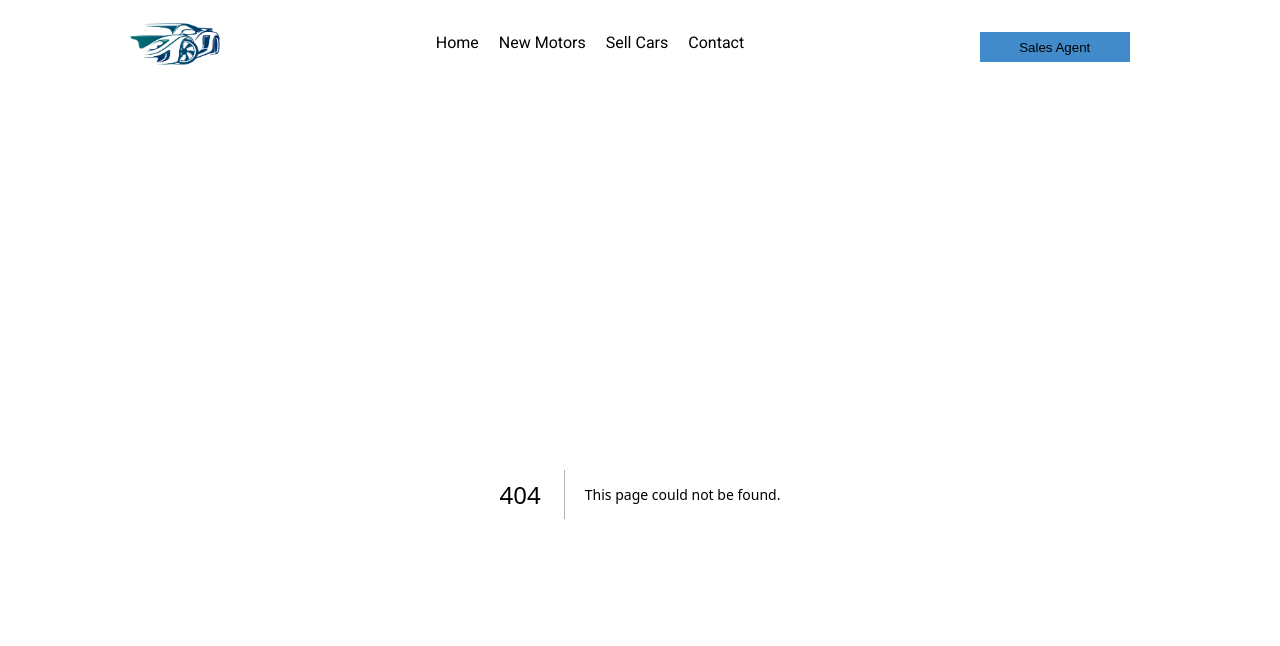
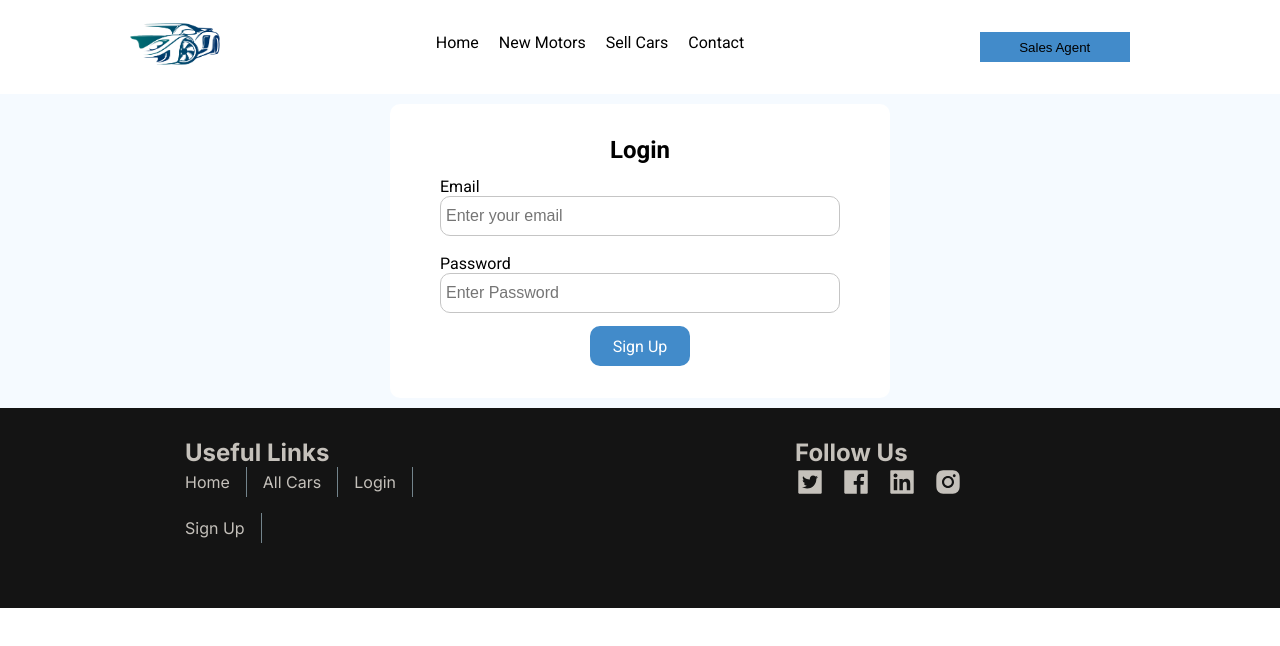
Before and after one commit to djemmydon/carpro, a Next.js app: page /signin in a window 1280 px wide. Before the commit this address had no page. Shown: the top 646 px of the page. Built offline with nearby package versions, Linux system fonts and the light colour scheme.

Commit message:
oset commit

```diff
--- /dev/null
+++ b/app/api/user/sign-in/route.js
@@ -0,0 +1,57 @@
+import bcrypt from "bcrypt";
+import Cookies from "js-cookie";
+import { createClient } from "next-sanity";
+import jwt from "jsonwebtoken";
+
+export const POST = async (req, res) => {
+  const data = await req.json();
+
+  const sanity = {
+    projectId: process.env.NEXT_PUBLIC_APP_KEY,
+    dataset: "production",
+    token: process.env.NEXT_PUBLIC_APP_TOKEN,
+  };
+
+  const clients = createClient(sanity);
+
+  try {
+    const user = await clients.fetch(
+      `*[_type == 'user' && email == $email] [0]  `,
+      {
+        email: data.email,
+      }
+    );
+
+    if (!user) {
+      return new Response(`user does not exist.`, {
+        status: 400,
+      });
+    } else {
+      const isMatch = await bcrypt.compare(data.password, user.password);
+
+      if (!isMatch) {
+        return new Response(`inValid credential.`, {
+          status: 400,
+        });
+      } else {
+        const token = jwt.sign({ id: user._id }, "thisishardestkeyever");
+        delete user.password;
+
+        Cookies.set("user", {
+          name: user.name,
+          email: user.email,
+          phone: user.phone,
+          token: token,
+        });
+
+        return new Response(JSON.stringify({ user, token }), {
+          status: 200,
+        });
+      }
+    }
+  } catch (error) {
+    return new Response(`${error} What is this`, {
+      status: 500,
+    });
+  }
+};
--- a/app/api/user/sign-up/route.js
+++ b/app/api/user/sign-up/route.js
@@ -6,49 +6,46 @@ import bcrypt from "bcrypt";
 import Cookies from "js-cookie";
 import { createClient } from "next-sanity";
 
-
-
 export const POST = async (req, res) => {
   const data = await req.json();
-
-
 
   const sanity = {
     projectId: process.env.NEXT_PUBLIC_APP_KEY,
     dataset: "production",
     token: process.env.NEXT_PUBLIC_APP_TOKEN,
-  }
+  };
 
-  const clients = createClient(sanity)
-
-
+  const clients = createClient(sanity);
 
   try {
+    const users = await clients.fetch(
+      `*[_type == 'user' && email == $email] [0]  `,
+      {
+        email: data.email,
+      }
+    );
 
-
-    const users = await clients.fetch(`*[_type == 'user' && email == $email] [0]  `, {
-      email: data.email,
-    });
-
-    if(users) {
+    if (users) {
       return new Response(`User Already Exist`, {
         status: 500,
       });
     }
-
+    const salt = await bcrypt.genSalt();
+    const passwordHash = await bcrypt.hash(data.password, salt);
     await clients.create({
       _type: "user",
-      name:data.name,
+      name: data.name,
       email: data.email,
       phone: data.phone,
       city: data.city,
       state: data.state,
-      password: data.password,
-    })
+      password: passwordHash,
+    });
 
     await transporter.sendMail({
       ...mailOptions,
-    subject: "Congratulations 🎉! A new agent has just signed up on your website",
+      subject:
+        "Congratulations 🎉! A new agent has just signed up on your website",
       html: `
     <html>
 
@@ -123,22 +120,17 @@ export const POST = async (req, res) => {
 
     </html>
     `,
-
-    })
+    });
 
     Cookies.set("user", {
       name: data.name,
       email: data.email,
-      phone: data.phone
-  })
+      phone: data.phone,
+    });
 
-return new Response(JSON.stringify(data), {
+    return new Response(JSON.stringify({data}), {
       status: 201,
     });
-
-
-
-
   } catch (error) {
     return new Response(`${error} What is this`, {
       status: 500,
--- a/app/layout.js
+++ b/app/layout.js
@@ -2,6 +2,7 @@ import "./globals.css";
 import { Inter } from "next/font/google";
 import Navbar from "@/components/Navbar";
 import Head from "next/head";
+import Footer from "@/components/Footer";
 
 const inter = Inter({ subsets: ["latin"] });
 
@@ -14,7 +15,10 @@ export default function RootLayout({ children }) {
   return (
     <html lang="en">
       <Head>
-      <link rel="stylesheet" href="https://cdn.jsdelivr.net/npm/swiper@9/swiper-bundle.min.css" />
+        <link
+          rel="stylesheet"
+          href="https://cdn.jsdelivr.net/npm/swiper@9/swiper-bundle.min.css"
+        />
 
         <link rel="preconnect" href="https://fonts.googleapis.com" />
         <link rel="preconnect" href="https://fonts.gstatic.com" crossorigin />
@@ -28,9 +32,10 @@ export default function RootLayout({ children }) {
           <Navbar />
         </nav>
         <main>{children}</main>
+        <footer>
+          <Footer />
+        </footer>
       </body>
-
-
     </html>
   );
 }
--- /dev/null
+++ b/app/signin/page.js
@@ -0,0 +1,75 @@
+"use client";
+
+import Form, { Form2, Form3 } from "@/components/Form";
+import axios from "axios";
+import Cookies from "js-cookie";
+import Image from "next/image";
+import { useRouter } from "next/navigation";
+import { useState } from "react";
+import styles from "../../styles/sell.module.css";
+
+const SignUp = () => {
+  const [loading, setLoading] = useState(false);
+
+  const router = useRouter();
+
+  const user = Cookies.get("user");
+  const userObject = user ? JSON.parse(user) : null;
+
+  const [data, setData] = useState({
+    email: "",
+    password: "",
+  });
+
+  if (userObject?.user?.email) {
+    router.push("/");
+  }
+  const onChangeData = (e) => {
+    setData({ ...data, [e.target.name]: e.target.value });
+  };
+
+  const onSubmit = async (e) => {
+    e.preventDefault();
+    setLoading(true);
+    await axios
+      .post("/api/user/sign-in", data, {
+        headers: {
+          "Content-Type": "application/json",
+        },
+      })
+      .then((response) => {
+        try {
+          if (response) {
+            console.log(response, "No Response");
+            Cookies.set("user", JSON.stringify(response.data));
+            setLoading(false);
+            setData({
+              email: "",
+              password: "",
+            });
+          }
+        } catch (error) {
+          console.log(error);
+          setLoading(false);
+        } finally {
+          setLoading(false);
+        }
+      });
+  };
+  return (
+    <main className={styles.main}>
+      <div className={styles.mainBody}>
+        <div className={styles.form}>
+          <Form3
+            loading={loading}
+            styling={styles}
+            onSubmit={onSubmit}
+            onChangeData={onChangeData}
+          />
+        </div>
+      </div>
+    </main>
+  );
+};
+
+export default SignUp;
--- a/app/signup/page.jsx
+++ b/app/signup/page.jsx
@@ -17,7 +17,7 @@ const SignUp = () => {
 
     const user = Cookies.get('user')
     const userObject = user ? JSON.parse(user) : null
-    const firstWord = user && userObject.name.split(" ")[0];
+    const firstWord = user && userObject?.user.name.split(" ")[0];
     console.log(firstWord)
 
     const [data, setData] = useState({
@@ -29,7 +29,7 @@ const SignUp = () => {
         password:""
     })
 
-    if (userObject?.email) {
+    if (userObject?.user?.email) {
         router.push("/")
     }
 
--- a/components/Footer.jsx
+++ b/components/Footer.jsx
@@ -1,17 +1,69 @@
+import Link from "next/link";
 import styles from "../styles/footer.module.css";
-
-
+import {
+  AiFillTwitterSquare,
+  AiFillFacebook,
+  AiFillLinkedin,
+  AiFillInstagram,
+} from "react-icons/ai";
 const Footer = () => {
   return (
     <footer className={styles.footer}>
       <div className={styles.footerBody}>
         <div>
+          <div className="headers">
+            <h2>Useful Links</h2>
+          </div>
+          <ul>
+            <li>
+              <Link href="/">Home</Link>
+            </li>
+            <hr />
+            <li>
+              <Link href="/cars">All Cars</Link>
+            </li>
+            <hr />
+            <li>
+              <Link href="/signin">Login</Link>
+            </li>
+            <hr />
+            <li>
+              <Link href="/signup">Sign Up</Link>
+            </li>
+            <hr />
+          </ul>
+        </div>
 
-
-
+        <div>
+          <div className="headers">
+            <h2>Follow Us</h2>
+          </div>
+          <ul>
+            <li>
+              <a href="">
+                <AiFillTwitterSquare size={30} />
+              </a>
+            </li>
+            <li>
+              <a href="">
+                <AiFillFacebook size={30} />
+              </a>
+            </li>
+            <li>
+              <a href="">
+                <AiFillLinkedin size={30} />
+              </a>
+            </li>
+            <li>
+              <a href="">
+                <AiFillInstagram size={30} />
+              </a>
+            </li>
+          </ul>
         </div>
       </div>
+    </footer>
+  );
+};
 
-        </footer>
-    )
-}
+export default Footer;
--- a/components/Form.js
+++ b/components/Form.js
@@ -1,163 +1,178 @@
 import styles from "../styles/footer.module.css";
 
-
-const Form = ({styling, onSubmit, onChangeData, loading}) => {
-console.log(process.env.NEXT_APP_EMAIL_PASS, process.env.NEXT_APP_EMAIL)
+const Form = ({ styling, onSubmit, onChangeData, loading }) => {
+  console.log(process.env.NEXT_APP_EMAIL_PASS, process.env.NEXT_APP_EMAIL);
 
   return (
-        <form  onSubmit={onSubmit}>
+    <form onSubmit={onSubmit}>
       <div className={styling.formBody}>
         <h2>Book an inspection</h2>
         <div className={styling.formItem}>
-                    <label>
-                        Name
-                    </label>
+          <label>Name</label>
           <input
             name="name"
             onChange={onChangeData}
-                    type="text" placeholder="Enter your name" />
+            type="text"
+            placeholder="Enter your name"
+          />
         </div>
         <div className={styling.formItem}>
-                    <label>
-                        Phone Number
-                    </label>
+          <label>Phone Number</label>
           <input
             name="phone"
             onChange={onChangeData}
-                        type="text" placeholder="Enter your Phone number" />
+            type="text"
+            placeholder="Enter your Phone number"
+          />
         </div>
         <div className={styling.formItem}>
-                    <label>
-                        Email
-                    </label>
+          <label>Email</label>
           <input
             name="email"
             onChange={onChangeData}
-                        type="text" placeholder="Enter your email" />
+            type="text"
+            placeholder="Enter your email"
+          />
         </div>
         <div className={styling.formItem}>
-                    <label>
-                        Pickup Address
-                    </label>
+          <label>Pickup Address</label>
           <input
             name="address"
             onChange={onChangeData}
-                        type="text" placeholder="Enter your address" />
+            type="text"
+            placeholder="Enter your address"
+          />
         </div>
         <div className={styling.formItem}>
-                    <label>
-                        State
-                    </label>
+          <label>State</label>
           <input
             name="state"
             onChange={onChangeData}
-                        type="text" placeholder="Enter your state" />
+            type="text"
+            placeholder="Enter your state"
+          />
         </div>
         <div className={styling.formItem}>
-                    <label>
-                        City
-                    </label>
+          <label>City</label>
           <input
             name="city"
             onChange={onChangeData}
-                        type="text" placeholder="Enter your city" />
+            type="text"
+            placeholder="Enter your city"
+          />
         </div>
         <div className={styling.formItem}>
-                    <label>
-                        Date
-                    </label>
-                    <input
-                       name="date"
-                       onChange={onChangeData}
-                        type="date" />
+          <label>Date</label>
+          <input name="date" onChange={onChangeData} type="date" />
         </div>
         <div className={styling.formItem}>
-                    <label>
-                        Time
-                    </label>
-                    <input
-                           name="time"
-                           onChange={onChangeData}
-                        type="time" />
+          <label>Time</label>
+          <input name="time" onChange={onChangeData} type="time" />
         </div>
         <button type="submit">{loading ? "Loading" : "Submit"} </button>
+      </div>
+    </form>
+  );
+};
 
-            </div>
+export default Form;
 
-        </form>
-    )
-}
-
-
-export default Form
-
-
-export const Form2 = ({styling, onSubmit, onChangeData, loading}) => {
-    console.log(process.env.NEXT_APP_EMAIL_PASS, process.env.NEXT_APP_EMAIL)
+export const Form2 = ({ styling, onSubmit, onChangeData, loading }) => {
+  console.log(process.env.NEXT_APP_EMAIL_PASS, process.env.NEXT_APP_EMAIL);
 
   return (
-            <form  onSubmit={onSubmit}>
+    <form onSubmit={onSubmit}>
       <div className={styling.formBody}>
         <h2>Create Account</h2>
         <div className={styling.formItem}>
-                        <label>
-                            Full Name
-                        </label>
+          <label>Full Name</label>
           <input
             name="name"
             onChange={onChangeData}
-                        type="text" placeholder="Enter your name" />
+            type="text"
+            placeholder="Enter your name"
+          />
         </div>
         <div className={styling.formItem}>
-                        <label>
-                            Phone Number
-                        </label>
+          <label>Phone Number</label>
           <input
             name="phone"
             onChange={onChangeData}
-                            type="text" placeholder="Enter your Phone number" />
+            type="text"
+            placeholder="Enter your Phone number"
+          />
         </div>
         <div className={styling.formItem}>
-                        <label>
-                            Email
-                        </label>
+          <label>Email</label>
           <input
             name="email"
             onChange={onChangeData}
-                            type="text" placeholder="Enter your email" />
+            type="text"
+            placeholder="Enter your email"
+          />
         </div>
         <div className={styling.formItem}>
-                        <label>
-                            State
-                        </label>
+          <label>State</label>
           <input
             name="state"
             onChange={onChangeData}
-                            type="text" placeholder="Enter your state" />
+            type="text"
+            placeholder="Enter your state"
+          />
         </div>
         <div className={styling.formItem}>
-                        <label>
-                            City
-                        </label>
+          <label>City</label>
           <input
             name="city"
             onChange={onChangeData}
-                            type="text" placeholder="Enter your city" />
+            type="text"
+            placeholder="Enter your city"
+          />
         </div>
         <div className={styling.formItem}>
-                        <label>
-                            Password
-                        </label>
+          <label>Password</label>
           <input
             name="password"
             onChange={onChangeData}
-                            type="password" placeholder="Enter Password" />
+            type="password"
+            placeholder="Enter Password"
+          />
         </div>
 
         <button type="submit">{loading ? "Loading" : "Sign Up"} </button>
+      </div>
+    </form>
+  );
+};
+export const Form3 = ({ styling, onSubmit, onChangeData, loading }) => {
+  console.log(process.env.NEXT_APP_EMAIL_PASS, process.env.NEXT_APP_EMAIL);
 
+  return (
+    <form onSubmit={onSubmit}>
+      <div className={styling.formBody}>
+        <h2>Login</h2>
+        <div className={styling.formItem}>
+          <label>Email</label>
+          <input
+            name="email"
+            onChange={onChangeData}
+            type="text"
+            placeholder="Enter your email"
+          />
         </div>
 
+        <div className={styling.formItem}>
+          <label>Password</label>
+          <input
+            name="password"
+            onChange={onChangeData}
+            type="password"
+            placeholder="Enter Password"
+          />
+        </div>
+
+        <button type="submit">{loading ? "Loading" : "Sign Up"} </button>
+      </div>
     </form>
-        )
-    }
+  );
+};
--- a/components/Navbar.jsx
+++ b/components/Navbar.jsx
@@ -1,19 +1,17 @@
-"use client"
+"use client";
 import Hamburger from "hamburger-react";
 import Cookies from "js-cookie";
 import Image from "next/image";
 import Link from "next/link";
 import React, { useState } from "react";
 import styles from "../styles/navbar.module.css";
-import Search from "./Search";
-
 
 function Navbar() {
-  const [open, setOpen] = useState(false)
-  const user = Cookies.get('user')
-  const userObject = user ? JSON.parse(user) : null
-  const firstWord = user && userObject.name.split(" ")[0];
-  console.log(firstWord)
+  const [open, setOpen] = useState(false);
+  const user = Cookies.get("user");
+  const userObject = user ? JSON.parse(user) : null;
+  const firstWord = user && userObject?.user.name?.split(" ")[0];
+  console.log(firstWord);
 
   return (
     <div className={styles.navBody}>
@@ -21,42 +19,53 @@ function Navbar() {
         <Image src="/images/carlogo1.png" width={100} height={50} />
       </div>
 
-      <div className={open ?` ${styles.navList } ${styles.navListMobile}`: styles.navList }>
-
-
+      <div
+        className={
+          open ? ` ${styles.navList} ${styles.navListMobile}` : styles.navList
+        }
+      >
         <ul>
-          <li>
+          <li onClick={() => setOpen(false)}>
             <Link href="/">Home</Link>
           </li>
-          <li>
+          <li onClick={() => setOpen(false)}>
             <Link href="/cars">New Motors</Link>
           </li>
-          <li>
+          <li onClick={() => setOpen(false)}>
             <Link href="/sell-car">Sell Cars</Link>
           </li>
-          <li>
+          <li onClick={() => setOpen(false)}>
             <Link href="/">Contact</Link>
           </li>
-          <li className={styles.sale}>    <Link href="/signup">
-          Sales Agent
-        </Link></li>
+          <li onClick={() => setOpen(false)} className={styles.sale}>
+            {userObject ? (
+              <div>
+                <p style={{ color: "#428bca" }}>{firstWord}</p>
+              </div>
+            ) : (
+              <div className={styles.button}>
+                <Link href="/signup">Sales Agent</Link>
+              </div>
+            )}
+          </li>
         </ul>
       </div>
 
-      <div className={styles.button}>
-      <Link href="/signup">
-        <button >Sales Agent</button>
-        </Link>
-
+      <div className={styles.change}>
+        {userObject ? (
+          <div>
+            <p style={{ color: "#428bca" }}>{firstWord}</p>
+          </div>
+        ) : (
+          <div className={styles.button}>
+            <Link href="/signup">
+              <button>Sales Agent</button>
+            </Link>
+          </div>
+        )}
       </div>
-
-
       <div className={styles.searchInput}>
-
-        <Hamburger toggled={open} toggle={setOpen} color="#428bca" />
-
-
-
+        <Hamburger size={26} toggled={open} toggle={setOpen} color="#428bca" />
       </div>
     </div>
   );
--- a/styles/footer.module.css
+++ b/styles/footer.module.css
@@ -0,0 +1,41 @@
+.footer {
+  background-color: rgb(20, 20, 20);
+  height: 200px;
+}
+
+.footerBody hr {
+  border: none;
+  border-left: 1px solid hsla(200, 10%, 50%, 100);
+  height: 30px;
+  width: 1px;
+}
+
+.footerBody {
+  height: 100%;
+  padding: 30px;
+  display: flex;
+  justify-content: space-around;
+  color: rgb(197, 193, 187);
+  flex-wrap: wrap;
+}
+.footerBody ul {
+  display: flex;
+  width: 300px;
+
+  gap: 1rem;
+  align-items: center;
+  list-style: none;
+  flex-wrap: wrap;
+}
+
+.headers h2 {
+  margin: 10px 0;
+  font-size: 0.8rem;
+}
+
+@media screen and (max-width: 700px) {
+  .footerBody {
+    flex-wrap: wrap;
+    justify-content: flex-start;
+  }
+}
--- a/styles/navbar.module.css
+++ b/styles/navbar.module.css
@@ -9,6 +9,7 @@ justify-content: space-around;
 
 .navList {
   position: relative;
+  z-index: 100;
 }
 
 @media screen and (max-width: 600px) {
@@ -19,12 +20,12 @@ position: relative;
     width: 250px;
     background: #fdfeff;
     height: 100vh;
-    z-index: 100;
-    transition: .3s;
+    z-index: 500;
+
+    transition: 0.3s;
   }
- .navListMobile{
+  .navListMobile {
     left: 0;
-
   }
 
   .navList.navListMobile ul {
@@ -36,15 +37,12 @@ position: relative;
     color: rgb(4, 4, 4);
     font-size: 1rem;
     border-bottom: 1px solid rgb(206, 202, 202);
-
   }
   .navBody {
-
     justify-content: space-between;
     align-items: center;
     padding: 20px 20px;
   }
-
 }
 
 .navList ul {
@@ -58,21 +56,19 @@ position: relative;
 .navList ul li {
   font-family: "Roboto", sans-serif;
   list-style: none;
-  padding:0px 0 10px 0px;
+  padding: 0px 0 10px 0px;
 }
 
-.searchBody button{
+.searchBody button {
   height: 30px;
-  padding:0 10px;
+  padding: 0 10px;
   border-radius: 0;
-  background-color: rgba(252,185,0,1);
+  background-color: rgba(252, 185, 0, 1);
   border: none;
 }
 
-.searchInput{
-
+.searchInput {
   display: none;
-
 }
 
 .button {
@@ -81,33 +77,37 @@ position: relative;
   align-items: center;
   width: 200px;
 }
-.button button{
+.button button {
   width: 150px;
   height: 30px;
   background-color: #428bca;
   border: none;
   transition: 0.5s;
 }
-  .button button:hover{
+.button button:hover {
   width: 150px;
   height: 30px;
   background-color: #ffffff;
   border: 1px solid gray;
-  color:black
+  color: black;
 }
 
-  .sale{
+.sale {
   display: none;
 }
 @media screen and (max-width: 600px) {
-.searchInput{
+  .searchInput {
     display: block;
   }
   .button {
     display: none;
   }
 
-.sale{
+  .sale {
     display: block;
   }
+
+  .change{
+    display: none;
   }
+}
```
Also changed, not shown: app/page.js (+8 -17 lines). Lines whose indentation alone changed are shown as unchanged.
